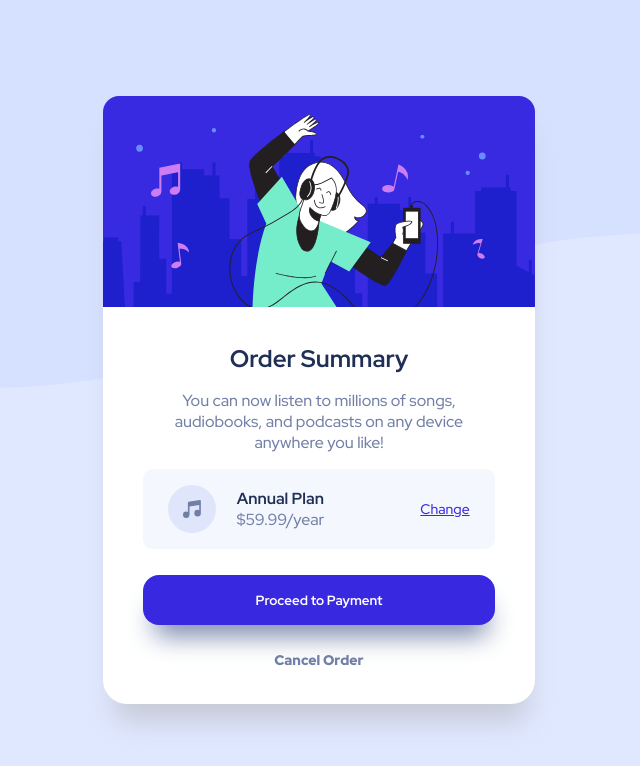
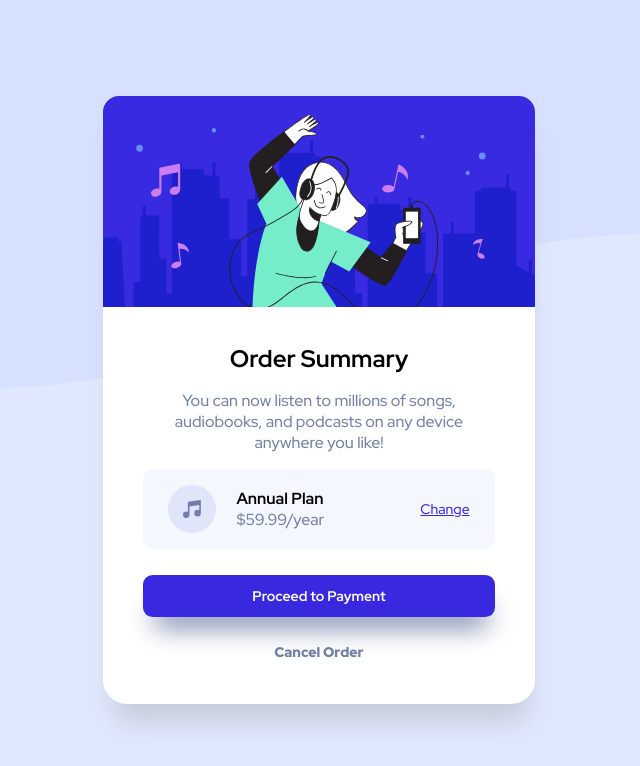
Before and after one commit to lenniecottrell/FM-order-summary-component, a React (Create React App) app in the folder order-summary-component/: page / in a window 1280 px wide. Shown: the top 766 px of the page, without its empty margins (321-961 px from the left). Built offline with nearby package versions, Linux system fonts and the light colour scheme.

Commit message:
revisions based on FM feedback

```diff
--- a/order-summary-component/src/App.css
+++ b/order-summary-component/src/App.css
@@ -1,7 +1,9 @@
 @import url('https://fonts.googleapis.com/css2?family=Red+Hat+Display:wght@500;700;900&display=swap');
 
 /*Variables */
-html, body {
+  *,
+*::before,
+*::after  {
   --mobile-width: 375px;
   --desktop-width: 1440px;
   --pale-blue: hsl(225, 100%, 94%);
@@ -11,12 +13,13 @@ html, body {
   --dark-blue: hsl(223, 47%, 23%);
   margin: 0;
   padding: 0;
-  box-sizing: border-box;
-  font-size: 16px;
+  box-sizing: inherit;
+  /* box-sizing: border-box; */
 };
 
 .cardContent > p {
   color: white;
+  font-size: 16px;
 }
 
 .App {
@@ -43,24 +46,35 @@ html, body {
   box-shadow: 2px 27px 27px -10px rgba(171,171,171,0.47);
 }
 
+h1 h2 {
+  color: var(--dark-blue);
+  font-weight: 900;
+}
+.sr-only {
+  overflow: hidden;
+  border: 0;
+  margin: 0;
+  height: 0px;
+  position: absolute;
+  widtH: 1px;
+  height: 1px
+}
+
 .cardContent {
   display: flex;
   flex-direction: column;
   align-items: center;
   height: 100%;
-  padding: 1rem 2.5rem;
-  color: var(--desaturated-blue);
-  font-size: 16;
+  padding: 1.25rem 2.5rem 0.5rem 2.5rem;
 }
 
 .cardContent > h2 {
-  color: var(--dark-blue);
-  margin-bottom: 0px;
+  margin: 1rem 0rem 0rem 0rem;
 }
 
-.card > h1 h2 {
-  color: var(--dark-blue);
-  font-weight: 900;
+.cardContent > p {
+  margin: 1rem;
+  color: var(--desaturated-blue);
 }
 
 .card > a {
@@ -93,13 +107,17 @@ html, body {
   color: var(--bright-blue);
 }
 
-
 .planText {
   margin-left: 20px;
+  text-align: left;
 }
 
-.planText h4{
-  color: var(--dark-blue);
+.planType {
+  font-size: 16px;
+}
+
+.price {
+  color: var(--desaturated-blue);
 }
 
 .changeLink {
@@ -114,24 +132,17 @@ html, body {
   font-weight: 900;
 }
 
-.planType {
-  margin: 0;
-}
-
-.price{
-  margin: 0;
-}
-
 .proceed {
   color: white;
   font-family: 'Red Hat Display';
   font-weight: 700;
+  font-size: 14px;
   background-color: var(--bright-blue);
   width: 100%;
-  padding: 1rem;
+  padding: 0.75rem;
   margin-top: 10px;
   border: none;
-  border-radius: 1rem;
+  border-radius: 0.6rem;
   box-shadow: 2px 20px 27px -10px var(--desaturated-blue);}
 
   .proceed:hover {
@@ -159,13 +170,16 @@ html, body {
     max-width: 320px;
   }
   .cardContent {
-    width: 85%;
+    width: 100%;
+    padding: 1rem;
   }
   .cardContent > p {
     line-height: 1.5;
+    margin: 0.7rem;
   }
   .planSelection {
     padding: 0.75rem 0rem;
+    margin: 1rem 0rem;
     justify-content: flex-start;
   }
   .musicIcon {
--- a/order-summary-component/src/components/Card.js
+++ b/order-summary-component/src/components/Card.js
@@ -7,8 +7,9 @@ import heroSVG from '../images/illustration-hero.svg'
 
 const Card = () => {
     return (
-        <div className="card">
-            <img className="heroImage" src={heroSVG} alt="heroImage" />
+        <main className="card">
+            <h1 className="sr-only">Order Summary Card Component</h1>
+            <img className="heroImage" src={heroSVG} alt="" aria-hidden="true" />
             <div className="cardContent">
                 <h2>Order Summary</h2>
                 <p>You can now listen to millions of songs, audiobooks, and podcasts on any device anywhere you like!</p>
@@ -16,7 +17,7 @@ const Card = () => {
                 <Proceed />
                 <a href="#" className="cancelOrder">Cancel Order</a>
             </div>
-        </div>
+        </main>
     )
 }
 
--- a/order-summary-component/src/components/PlanSelection.js
+++ b/order-summary-component/src/components/PlanSelection.js
@@ -4,9 +4,9 @@ import { ReactComponent as MusicIcon } from '../images/icon-music.svg'
 const PlanSelection = () => {
     return (
         <div className = "planSelection">
-            <MusicIcon className="musicIcon"/>
+            <MusicIcon className="musicIcon" aria-hidden="true"/>
             <div className="planText">
-                <h4 className="planType">Annual Plan</h4>
+                <h3 className="planType">Annual Plan</h3>
                 <p className="price">$59.99/year</p>
             </div>
             <a href='#' className="changeLink"> Change</a>
```
